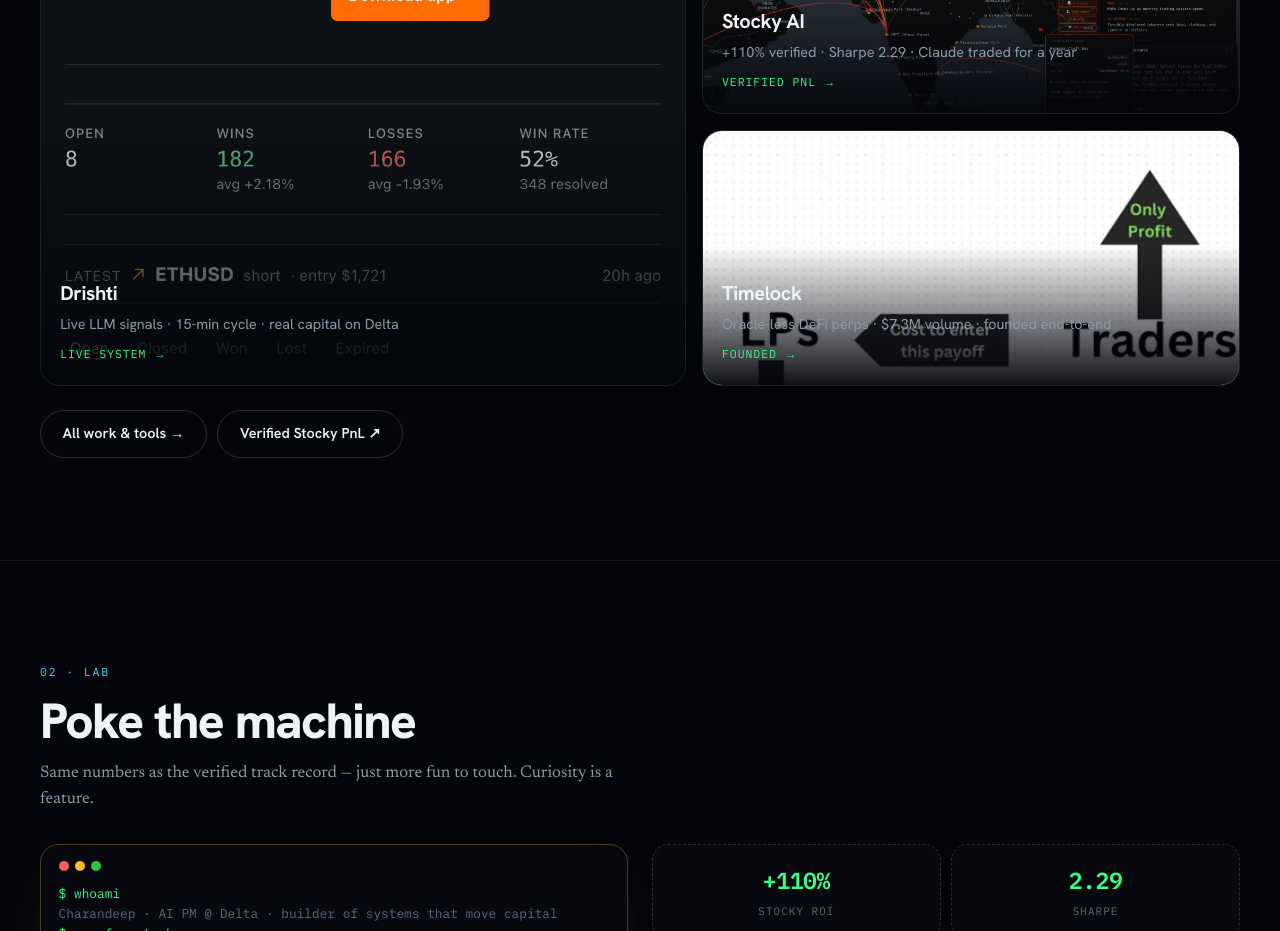
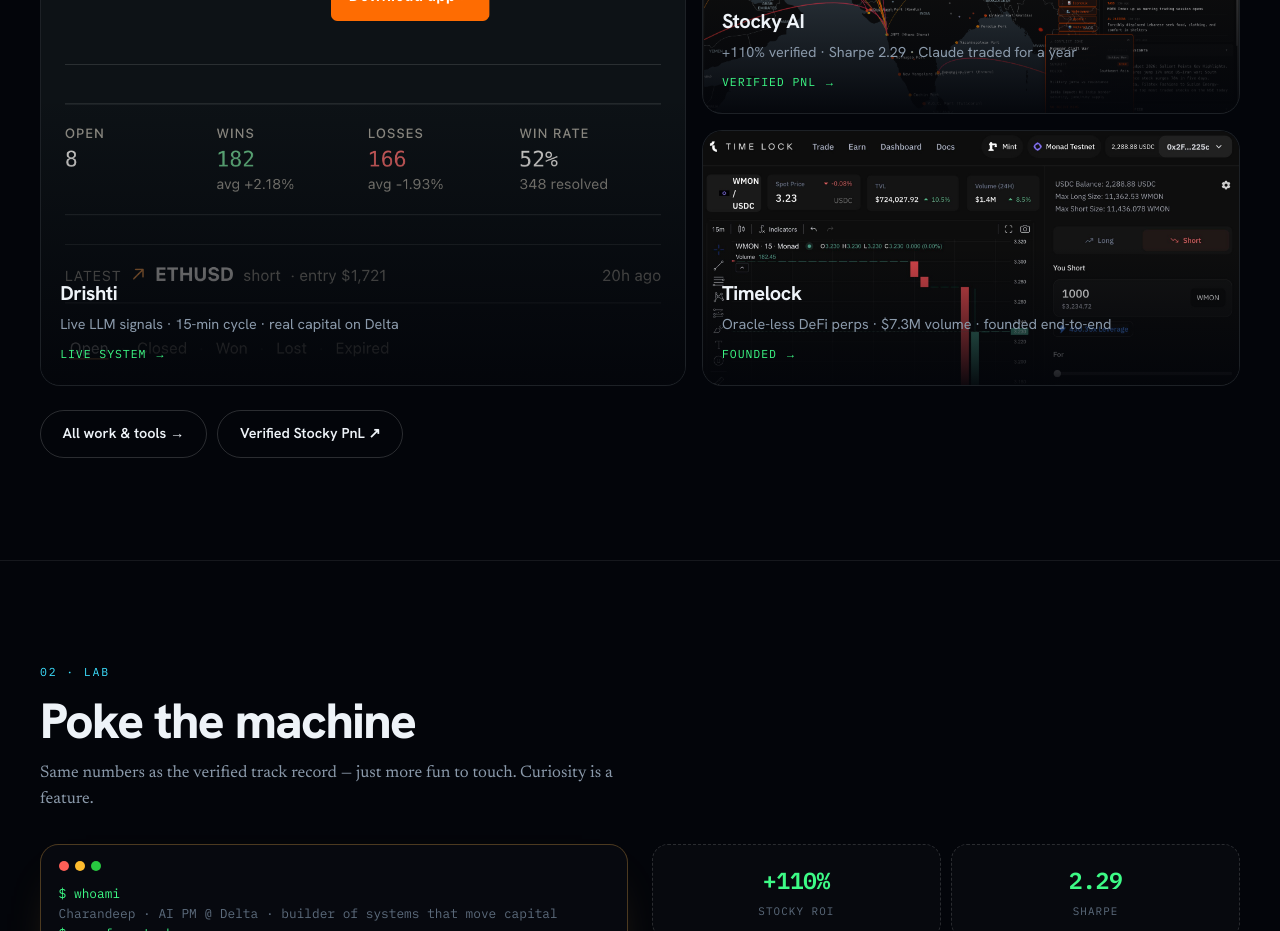
Before and after one commit to SirCharan/ck-dot-com, a Next.js app: page / in a window 1280 px wide. Shown: the part 1400-2331 px from the top of the page. Built offline with nearby package versions, Linux system fonts and the light colour scheme; no server answers.

Commit message:
assets(timelock): use live perps terminal screenshot as cover
Primary Timelock work image is the trading UI (WMON chart + ticket);
diagram kept as secondary case-study shot.

```diff
--- a/src/components/mc/WorkBento.tsx
+++ b/src/components/mc/WorkBento.tsx
@@ -34,7 +34,11 @@
     {
       title: "Timelock",
       line: bySlug.timelock?.tagline ?? "Oracle-less DeFi perps.",
-      ...cover("timelock", "/images/work/timelock/protected-perps.jpg", "Timelock Protected Perps"),
+      ...cover(
+        "timelock",
+        "/images/work/timelock/perps-terminal.jpg",
+        "Timelock Protected Perps trading terminal",
+      ),
       live: "https://perps.timelock.trade/",
       detail: "/work/timelock",
     },
--- a/src/components/tenx/TenXHome.tsx
+++ b/src/components/tenx/TenXHome.tsx
@@ -37,9 +37,9 @@
     title: "Timelock",
     line: "Oracle-less DeFi perps · $7.3M volume · founded end-to-end",
     detail: "/work/timelock",
-    cover: "/images/work/timelock/protected-perps.jpg",
+    cover: "/images/work/timelock/perps-terminal.jpg",
     chip: "founded",
-    alt: "Timelock protected perps diagram",
+    alt: "Timelock Protected Perps trading terminal — WMON/USDC chart and order ticket",
   },
 ] as const;
 
--- a/src/data/site.ts
+++ b/src/data/site.ts
@@ -388,7 +388,14 @@
       },
     ],
     shots: [
-      { src: "/images/work/timelock/protected-perps.jpg", alt: "Timelock Protected Perps — payoff structure: traders only profit, LPs earn premium for the downside" },
+      {
+        src: "/images/work/timelock/perps-terminal.jpg",
+        alt: "Timelock Protected Perps trading terminal — WMON/USDC chart, Long/Short ticket, Monad testnet",
+      },
+      {
+        src: "/images/work/timelock/protected-perps.jpg",
+        alt: "Timelock Protected Perps — payoff structure: traders only profit, LPs earn premium for the downside",
+      },
     ],
     accent: "spiral",
   },
```
Also changed, not shown: public/images/work/timelock/perps-terminal.jpg (added).
